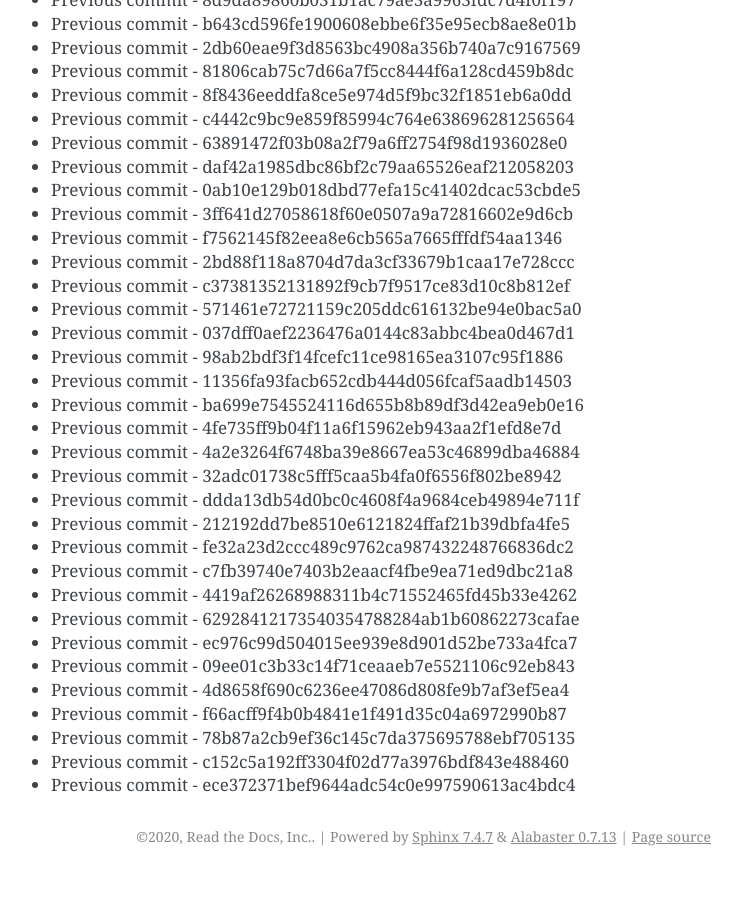
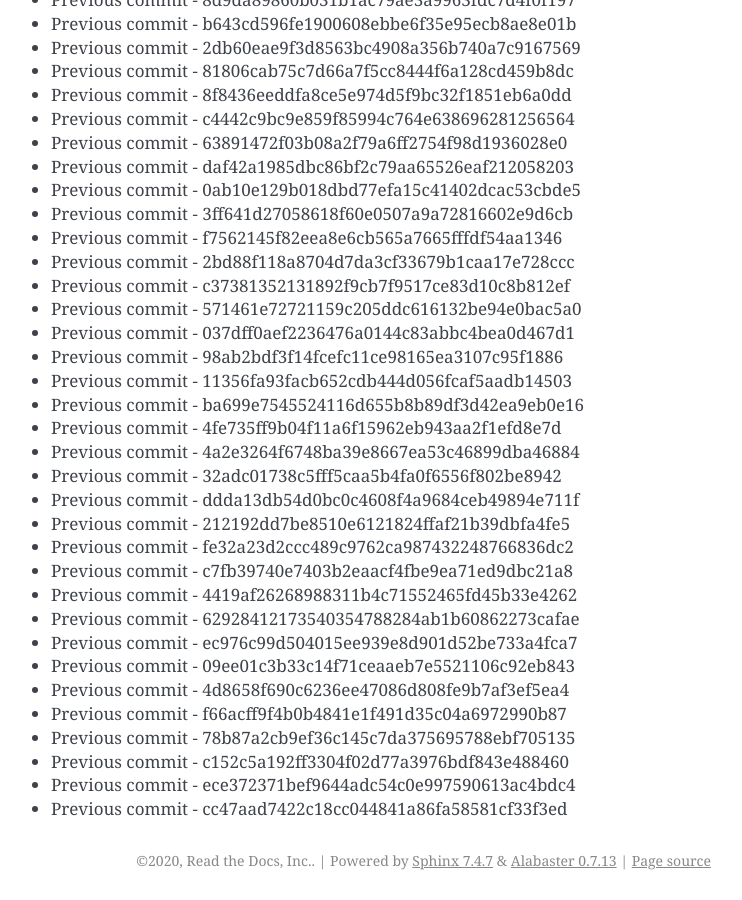
Before and after one commit to readthedocs/rtd-git-stresstest, a Sphinx documentation site: the page built from docs/updates.rst, in a window 1280 px wide and 900 px high, scrolled down 63860 px. Shown: the whole window, without its empty margins (399-1141 px from the left). Built offline with Sphinx 7.4.7, drawn with Linux system fonts in a browser that asks for light colours; before the commit the page ends 64736 px from its top, so only the background shows below that.

Commit message:
Generating commit from previous: cc47aad7422c18cc044841a86fa58581cf33f3ed

```diff
--- a/docs/updates.rst
+++ b/docs/updates.rst
@@ -2715,3 +2715,4 @@ It can be tested for any performance characteristics.
 * Previous commit - 78b87a2cb9ef36c145c7da375695788ebf705135
 * Previous commit - c152c5a192ff3304f02d77a3976bdf843e488460
 * Previous commit - ece372371bef9644adc54c0e997590613ac4bdc4
+* Previous commit - cc47aad7422c18cc044841a86fa58581cf33f3ed
```
